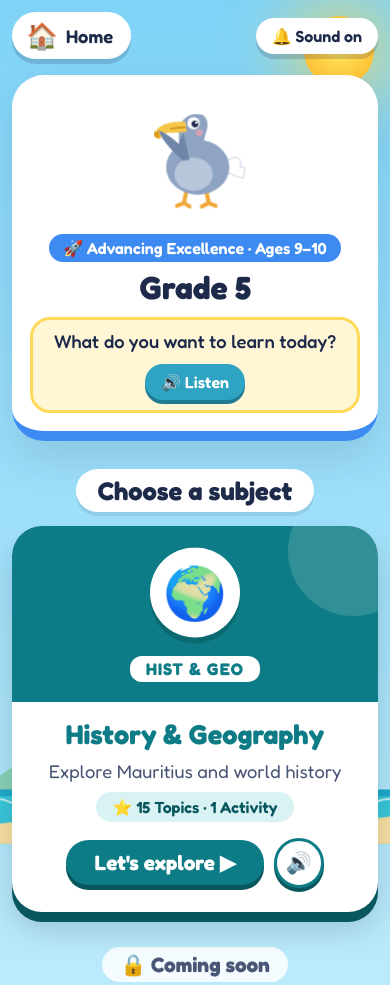
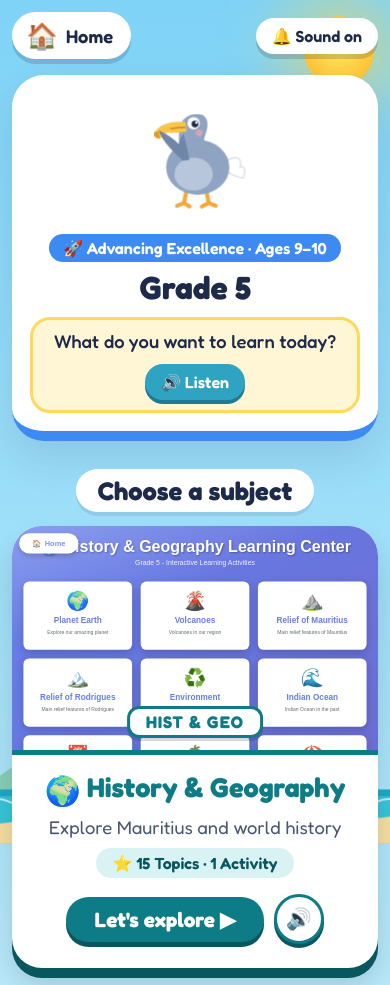
Before and after one commit to rudaryo/Free-Learnig-Activities-Mauritius, a plain HTML site: page Grade-5/grade-5-index.html in a window 390 px wide. Shown: the top 985 px of the page. Drawn offline with Linux system fonts and the light colour scheme.

Commit message:
Implement live preview for subject pages
Added live preview functionality for subject pages with responsive iframe and loading behavior.

```diff
--- a/Grade-5/grade-5-index.html
+++ b/Grade-5/grade-5-index.html
@@ -169,6 +169,29 @@ j=d.createElement(s),dl=l!='dataLayer'?'&l='+l:'';j.async=true;j.src=
         .soon b { display: block; color: var(--ink); font-size: 1.1rem; }
         .soon small { font-size: .9rem; }
 
+        /* ---------- Live preview of the subject's first page ---------- */
+        .preview {
+            position: relative; width: 100%; aspect-ratio: 16 / 10; overflow: hidden;
+            background: var(--sc-light); border-bottom: 5px solid var(--sc);
+        }
+        .preview .ph { position: absolute; inset: 0; display: grid; place-items: center; font-size: 5rem; animation: bob 2.4s ease-in-out infinite; }
+        .preview iframe {
+            position: absolute; top: 0; left: 0; border: 0; background: #fff;
+            width: 1280px; height: 800px; transform-origin: 0 0; transform: scale(var(--s, .3));
+            pointer-events: none; opacity: 0; transition: opacity .5s;
+        }
+        .preview iframe.ready { opacity: 1; }
+        .preview::after { content: ''; position: absolute; inset: 0; pointer-events: none; background: linear-gradient(160deg, rgba(255,255,255,.25) 0%, rgba(255,255,255,0) 35%); }
+        .preview .tag { position: absolute; z-index: 1; left: 50%; bottom: 12px; transform: translateX(-50%); margin: 0; box-shadow: 0 3px 0 rgba(0,0,0,.15); border: 3px solid var(--sc); }
+        .play-dot {
+            position: absolute; z-index: 1; left: 50%; top: 45%; transform: translate(-50%, -50%) scale(.8);
+            width: 80px; height: 80px; border-radius: 50%; background: rgba(255,255,255,.92);
+            display: grid; place-items: center; font-size: 2.2rem; color: var(--sc);
+            box-shadow: 0 6px 18px rgba(0,0,0,.25); opacity: 0; transition: opacity .2s, transform .2s;
+        }
+        .subject:hover .play-dot, .subject:focus-within .play-dot { opacity: 1; transform: translate(-50%, -50%) scale(1); }
+        .subject-title .se { font-size: 1.8rem; vertical-align: -4px; }
+
         .subject-top {
             width: 100%; background: var(--sc); padding: 26px 20px 20px; position: relative;
         }
@@ -211,10 +234,10 @@ j=d.createElement(s),dl=l!='dataLayer'?'&l='+l:'';j.async=true;j.src=
         }
 
         /* whole card is clickable through the main link */
-        .card-link { position: absolute; inset: 0; z-index: 1; border-radius: 30px; }
+        .card-link { position: absolute; inset: 0; z-index: 3; border-radius: 30px; }
         .card-link:focus-visible { outline: 5px solid var(--ink); outline-offset: 4px; }
         .say-btn {
-            position: relative; z-index: 2;
+            position: relative; z-index: 4;
             font-family: var(--font); font-size: 1.3rem; line-height: 1;
             width: 50px; height: 50px; border-radius: 50%; border: 3px solid var(--sc);
             background: #fff; cursor: pointer; box-shadow: 0 4px 0 var(--sc-dark);
@@ -339,12 +362,15 @@ height="0" width="0" style="display:none;visibility:hidden"></iframe></noscript>
             <!-- History & Geography -->
             <div class="subject s-hg">
                 <a href="History-Geography/grade-5-his-geo-index.html" class="card-link" aria-label="History and Geography: Explore Mauritius and world history"></a>
-                <div class="subject-top">
-                    <div class="subject-emoji">🌍</div>
+                <!-- Live mini picture of the History & Geography page -->
+                <div class="preview">
+                    <div class="ph">🌍</div>
+                    <iframe data-src="History-Geography/grade-5-his-geo-index.html" tabindex="-1" aria-hidden="true" title="" scrolling="no"></iframe>
+                    <div class="play-dot">▶</div>
                     <span class="tag">HIST &amp; GEO</span>
                 </div>
                 <div class="subject-body">
-                    <div class="subject-title">History &amp; Geography</div>
+                    <div class="subject-title"><span class="se">🌍</span> History &amp; Geography</div>
                     <div class="subject-desc">Explore Mauritius and world history</div>
                     <div class="count">⭐ 15 Topics · 1 Activity</div>
                     <div class="go">
@@ -451,6 +477,30 @@ height="0" width="0" style="display:none;visibility:hidden"></iframe></noscript>
             });
         });
 
+        // ---------- Live previews: show each subject page small, once it is on screen ----------
+        var previews = document.querySelectorAll('.preview');
+        function fit(p) { var f = p.querySelector('iframe'); if (f) f.style.setProperty('--s', p.clientWidth / 1280); }
+        if ('ResizeObserver' in window) {
+            var ro = new ResizeObserver(function (en) { en.forEach(function (e) { fit(e.target); }); });
+            previews.forEach(function (p) { ro.observe(p); });
+        } else { window.addEventListener('resize', function () { previews.forEach(fit); }); }
+        function loadPreview(p) {
+            fit(p);
+            var f = p.querySelector('iframe');
+            if (!f || f.src) return;
+            f.addEventListener('load', function () {
+                try { var w = f.contentWindow; if (w.speechSynthesis) { w.speechSynthesis.cancel(); w.speechSynthesis.speak = function () {}; } } catch (e) {}
+                f.classList.add('ready');
+            });
+            f.src = f.dataset.src;
+        }
+        if ('IntersectionObserver' in window) {
+            var io = new IntersectionObserver(function (en) {
+                en.forEach(function (e) { if (e.isIntersecting) { loadPreview(e.target); io.unobserve(e.target); } });
+            }, { rootMargin: '200px' });
+            previews.forEach(function (p) { io.observe(p); });
+        } else { previews.forEach(loadPreview); }
+
         // ---------- Card clicks: pop, then go ----------
         function go(e, href) {
             if (e.ctrlKey || e.metaKey || e.shiftKey || e.button !== 0) return;
```
